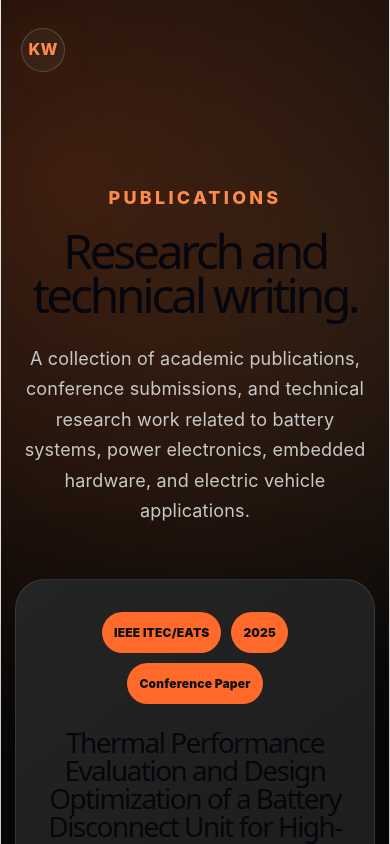
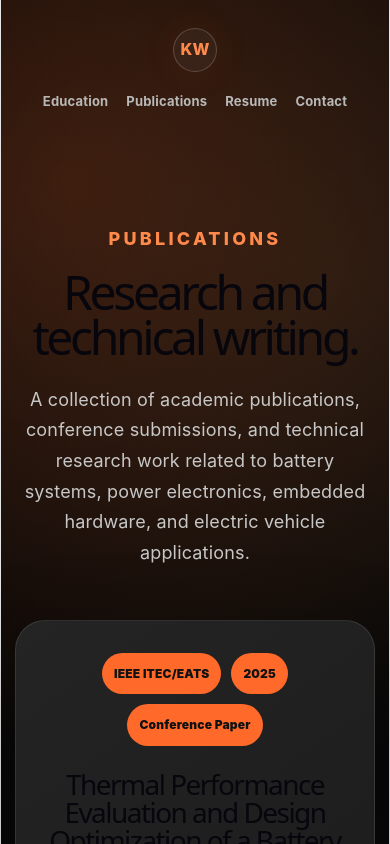
Before and after one commit to Kavishw/Kavishw.github.io, a React (Vite) app: page /#/publications in a window 390 px wide. Shown: the top 844 px of the page. Built offline with nearby package versions, Linux system fonts and the light colour scheme.

Commit message:
Fix mobile navbar

```diff
--- a/package.json
+++ b/package.json
@@ -27,7 +27,5 @@
     "gh-pages": "^6.3.0",
     "globals": "^17.6.0",
     "vite": "^8.0.12"
-
   }
-
 }
--- a/src/App.css
+++ b/src/App.css
@@ -929,7 +929,20 @@ a {
 
 @media (max-width: 700px) {
   .nav-links {
+    display: flex;
+    flex-wrap: wrap;
+    justify-content: center;
+    gap: 14px 18px;
+    font-size: 13px;
+  }
+
+    .nav-dropdown {
     display: none;
+  }
+
+    .navbar {
+    flex-direction: column;
+    gap: 18px;
   }
 
   .hero {
--- a/vite.config.js
+++ b/vite.config.js
@@ -3,5 +3,5 @@ import react from "@vitejs/plugin-react";
 
 export default defineConfig({
   plugins: [react()],
-  base: "/kavish-portfolio/",
+  base: "/",
 });
```
Lines whose indentation alone changed are shown as unchanged.
